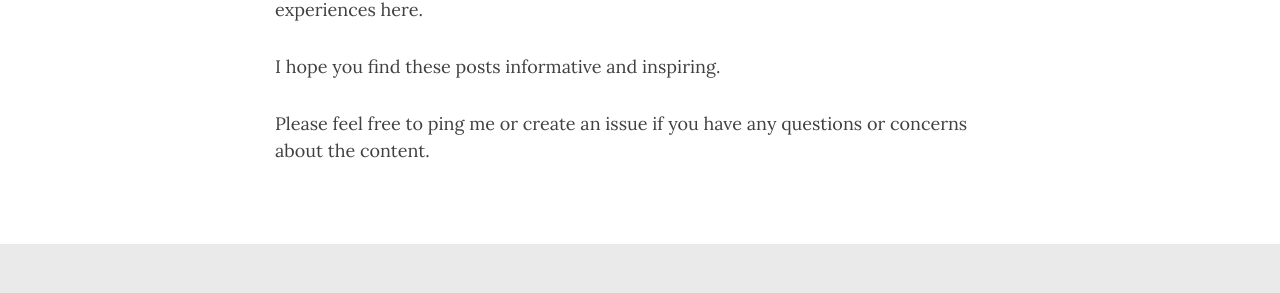
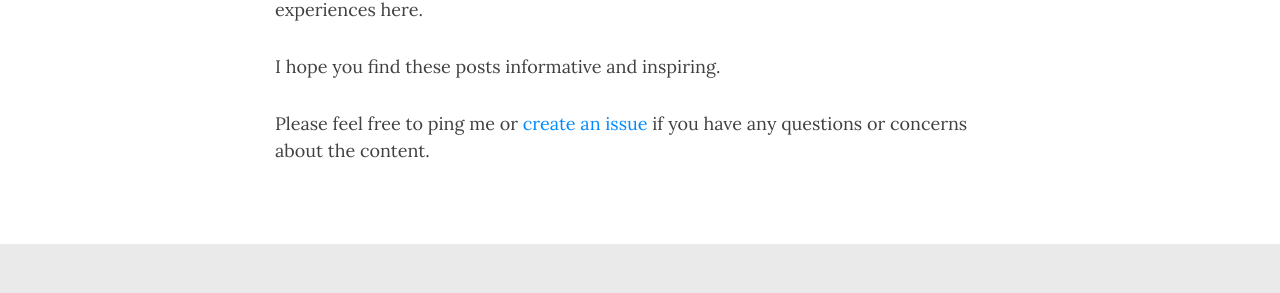
Before and after one commit to thachlp/thachlp.github.io, a Jekyll site: the page built from about-me.md, in a window 1280 px wide. Shown: the part 387-680 px from the top of the page. Built offline with Jekyll 4.4.1, drawn with Linux system fonts in a browser that asks for light colours; nearby versions of some CDN libraries; our own code applies the rules of GitHub Pages for plain Markdown files; part of the change alters nothing that is shown.

```diff
--- a/about-me.md
+++ b/about-me.md
@@ -7,4 +7,4 @@ This place will serve as a notebook, I will post my random thoughts, learning, a
 
 I hope you find these posts informative and inspiring.
 
-Please feel free to ping me or create an issue if you have any questions or concerns about the content.
+Please feel free to ping me or [create an issue](https://github.com/thachlp/thachlp.github.io/issues) if you have any questions or concerns about the content.
```
